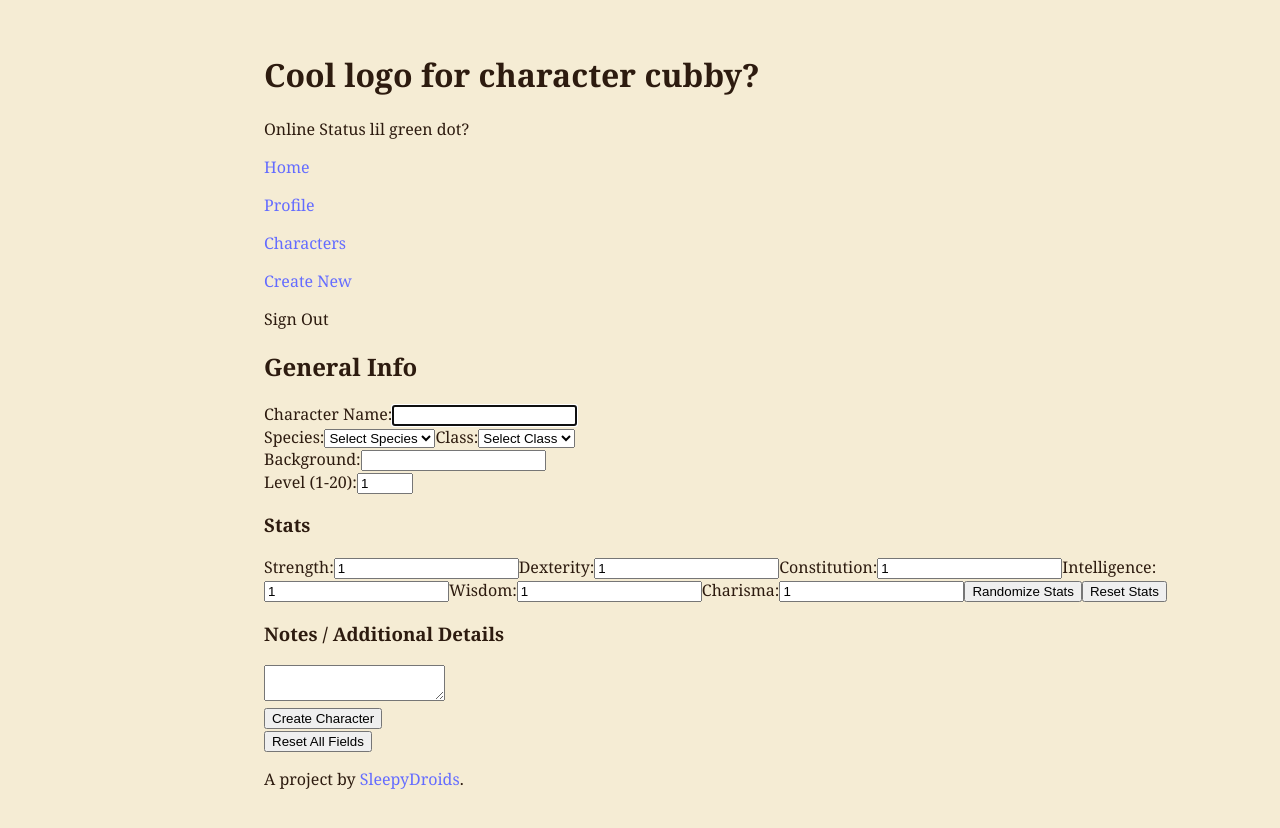
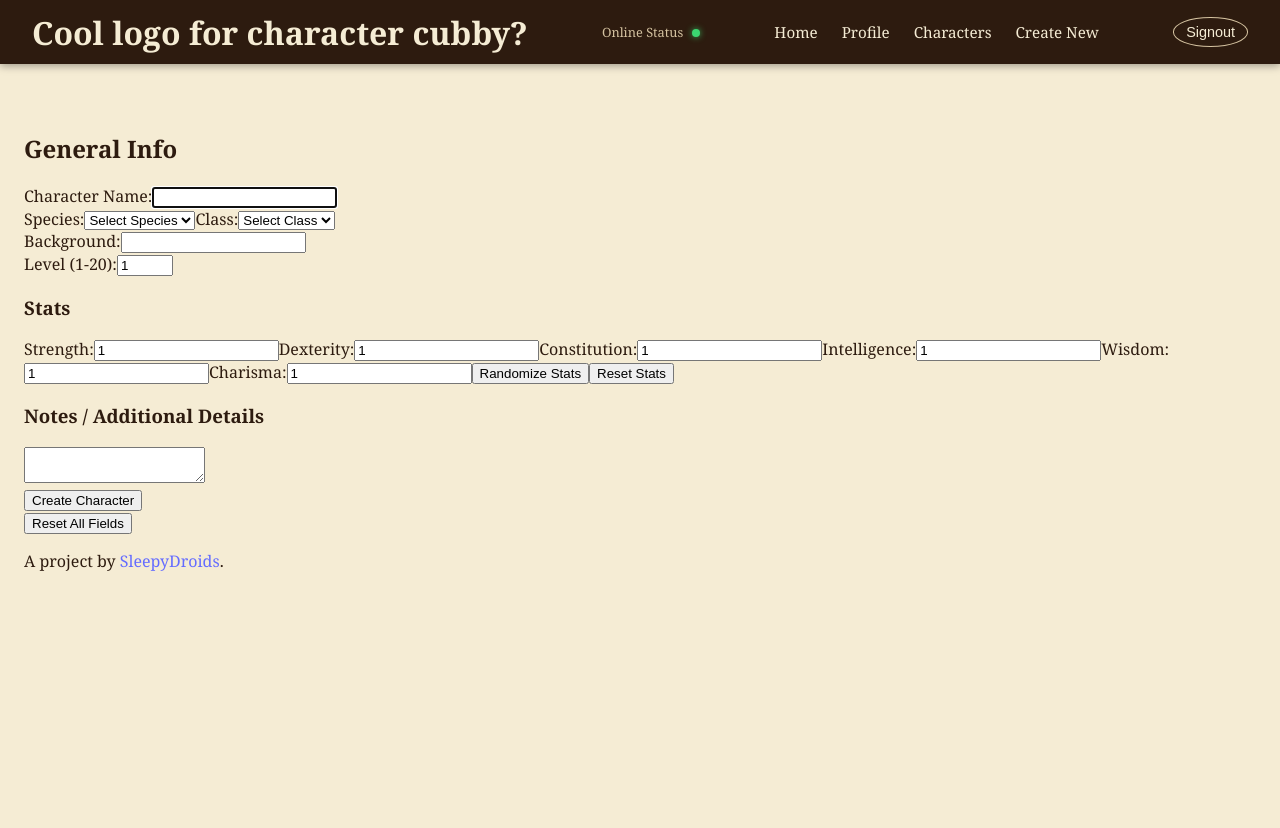
Before and after one commit to SleepyDroids/capstone_325, a React app in the folder frontend/: page /characters/new in a window 1280 px wide. Shown: the top 828 px of the page. Built offline with nearby package versions, Linux system fonts and the light colour scheme; no server answers; the HTML template or start-up script is replaced by a standard one.

Commit message:
added navbar styling, might readjust later but for easier clarity across pages

```diff
--- a/frontend/src/components/Navbar.jsx
+++ b/frontend/src/components/Navbar.jsx
@@ -3,21 +3,25 @@ import { Link } from "react-router";
 export default function Navbar() {
   return (
     <div className="nav-bar">
-      <h1>Cool logo for character cubby? </h1>
-      <p>Online Status lil green dot?</p>
-      <p>
-        <Link to="/">Home</Link>
-      </p>{" "}
-      <p>
-        <Link to="/profile">Profile</Link>
-      </p>{" "}
-      <p>
-        <Link to="/characters">Characters</Link>
-      </p>{" "}
-      <p>
-        <Link to="/characters/new">Create New</Link>
-      </p>
-      <p>Sign Out</p>
+      <div className="nav-title">
+        <h1>Cool logo for character cubby? </h1>
+      </div>
+      <div className="nav-status">
+        <p>
+          Online Status <span className="lil-green-dot"></span>
+        </p>
+      </div>
+
+      <nav className="nav-links">
+        <Link to="/" className="nav-link">Home</Link>
+        <Link to="/profile" className="nav-link">Profile</Link>
+        <Link to="/characters" className="nav-link">Characters</Link>
+        <Link to="/characters/new" className="nav-link">Create New</Link>
+      </nav>
+
+      <button className="nav-sign-out" type="button">
+        Signout
+      </button>
     </div>
   );
 }
--- a/frontend/src/index.css
+++ b/frontend/src/index.css
@@ -7,18 +7,96 @@
   width: 100%;
   max-width: 1200px;
   padding: 2rem 1.5rem 3rem;
+
+  /* Global color variables in case I feel like changing the palette later */
+  --cc-bg: #f5ecd4;
+  --cc-text: #2d1b0f;
+  --cc-nav-bg: #2d1b0f;
+  --cc-nav-text: #f5ecd4;
+  --cc-nav-muted: #d4c2a0;
+  --cc-nav-link-hover: #ffd27f;
 }
 
 body {
   margin: 0;
   padding: 0;
-  padding-left: 240px;
+  padding-top: 80px;
   min-height: 100vh;
   display: flex;
   justify-content: center;
-  background: #f5ecd4;
-  color: #2d1b0f;
+  background: var(--cc-bg);
+  color: var(--cc-text);
   font-family: "Georgia", "Times New Roman", serif;
+}
+
+/* **** NAVIGATION BAR **** */
+
+.nav-bar {
+  position: fixed;
+  top: 0;
+  left: 0;
+  right: 0;
+  height: 64px;
+  display: flex;
+  align-items: center;
+  justify-content: space-between;
+  padding: 0 2rem;
+  background: var(--cc-nav-bg);
+  color: var(--cc-nav-text);
+  box-shadow: 0 2px 8px rgba(0, 0, 0, 0.35);
+  z-index: 100;
+}
+
+.nav-title {
+  display: flex;
+  flex-direction: column;
+  justify-content: center;
+  gap: 0.2rem;
+}
+
+.nav-brand h1 {
+  margin: 0;
+  font-size: 1.4rem;
+  letter-spacing: 0.3rem;
+  text-transform: uppercase;
+}
+
+.nav-status {
+  margin: 0;
+  font-size: 0.8rem;
+  color: var(--cc-nav-muted);
+}
+
+.lil-green-dot {
+  display: inline-block;
+  width: 8px;
+  height: 8px;
+  margin-left: 0.35rem;
+  border-radius: 50%;
+  background: #3bd671;
+  box-shadow: 0 0 6px rgba(59, 214, 113, 0.8);
+}
+
+.nav-links {
+  display: flex;
+  align-items: center;
+  gap: 1.5rem;
+}
+
+.nav-link {
+  font-size: 0.95rem;
+  color: var(--cc-nav-text);
+  text-decoration: none;
+}
+
+.nav-sign-out {
+  font-size: 0.9rem;
+  padding: 0.35rem 0.75rem;
+  border-radius: 50%;
+  border: 1px solid var(--cc-nav-muted);
+  background: transparent;
+  color: var(--cc-nav-text);
+  cursor: pointer;
 }
 
 #overlay {
@@ -215,7 +293,7 @@ a:hover {
 
 .favorites-tiny img {
   background: radial-gradient(circle at 30% 20%, #fff7dd, #d2a45b);
-    width: 40px;
+  width: 40px;
   height: 40px;
   border-radius: 50%;
   border: 2px solid #8c5a28;
```
Also changed, not shown: frontend/src/utils/utils.js (line endings or trailing spaces).
